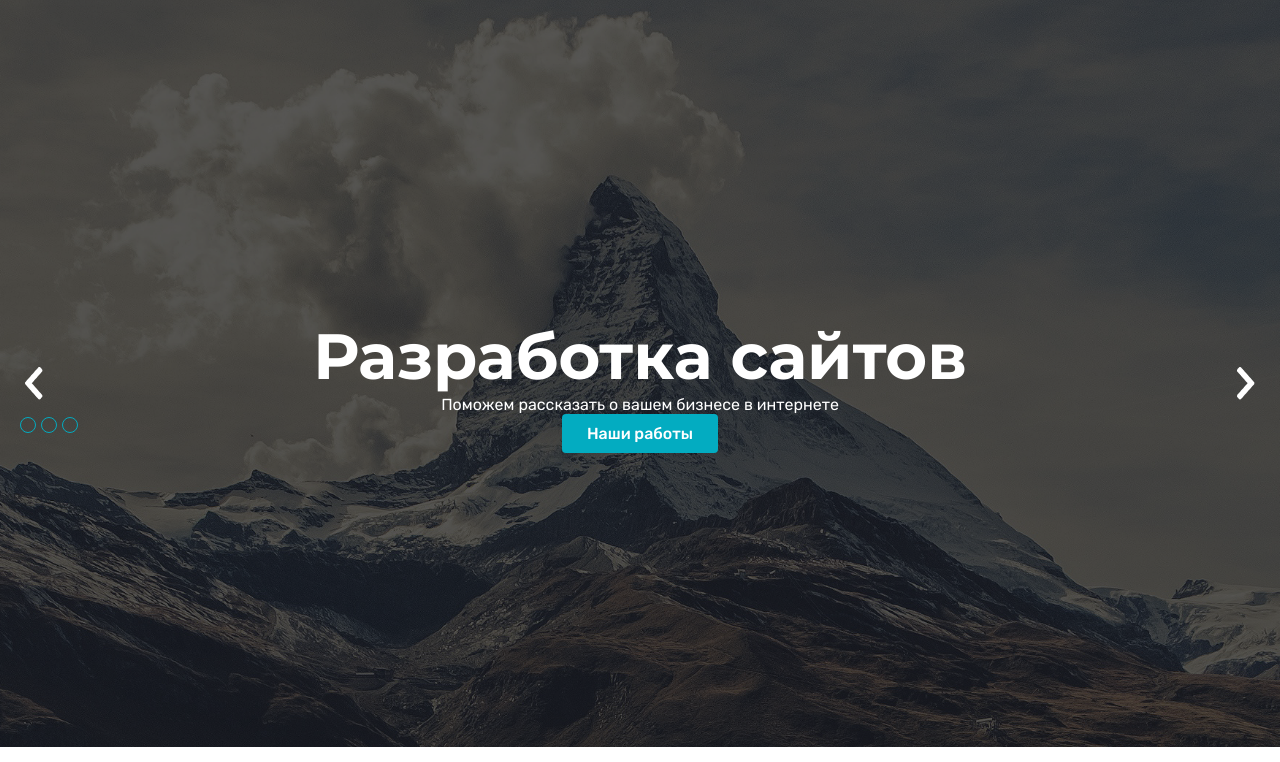
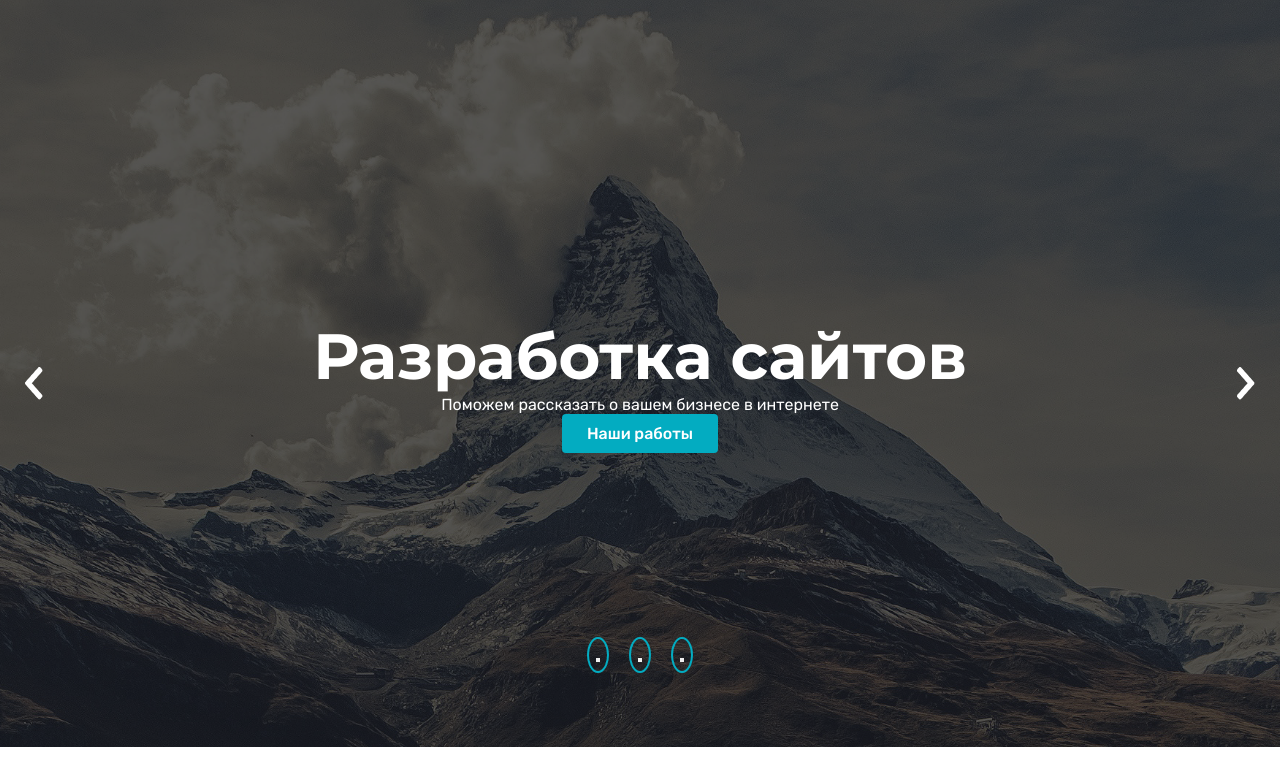
Before and after one commit to Efcolipt/Efcolipt.github.io, a PHP site: page / in a window 1280 px wide. Shown: the part 99-861 px from the top of the page. Run offline with PHP 8.4, Linux system fonts and the light colour scheme; some libraries are stand-ins or nearby versions.

Commit message:
Update main.css

```diff
--- a/css/main.css
+++ b/css/main.css
@@ -228,20 +228,24 @@ header{
 	margin-top: 250px;
 }
 .slick-dots{
-	position: absolute;
-	text-align: center;
-	bottom: 20px;
+    position: absolute;
+    bottom: -220px;
+    right: 0;
+    left: 0;
+    margin: 0 auto;
+    max-width: 200px;
+    text-align: center;
 }
 .slick-dots li{
 	display: inline-block;
-	margin-right: 5px;
+	margin-right: 20px;
 }
 .slick-dots li:last-child{
 	margin-right: 0;
 }
-.slick-dots li button{
+.slick-dots li {
 	background: inherit;
-    border: 1px solid #03ACC1;
+    border: 2px solid #03ACC1;
     padding: 7px;
     border-radius: 70%;
 }
```
